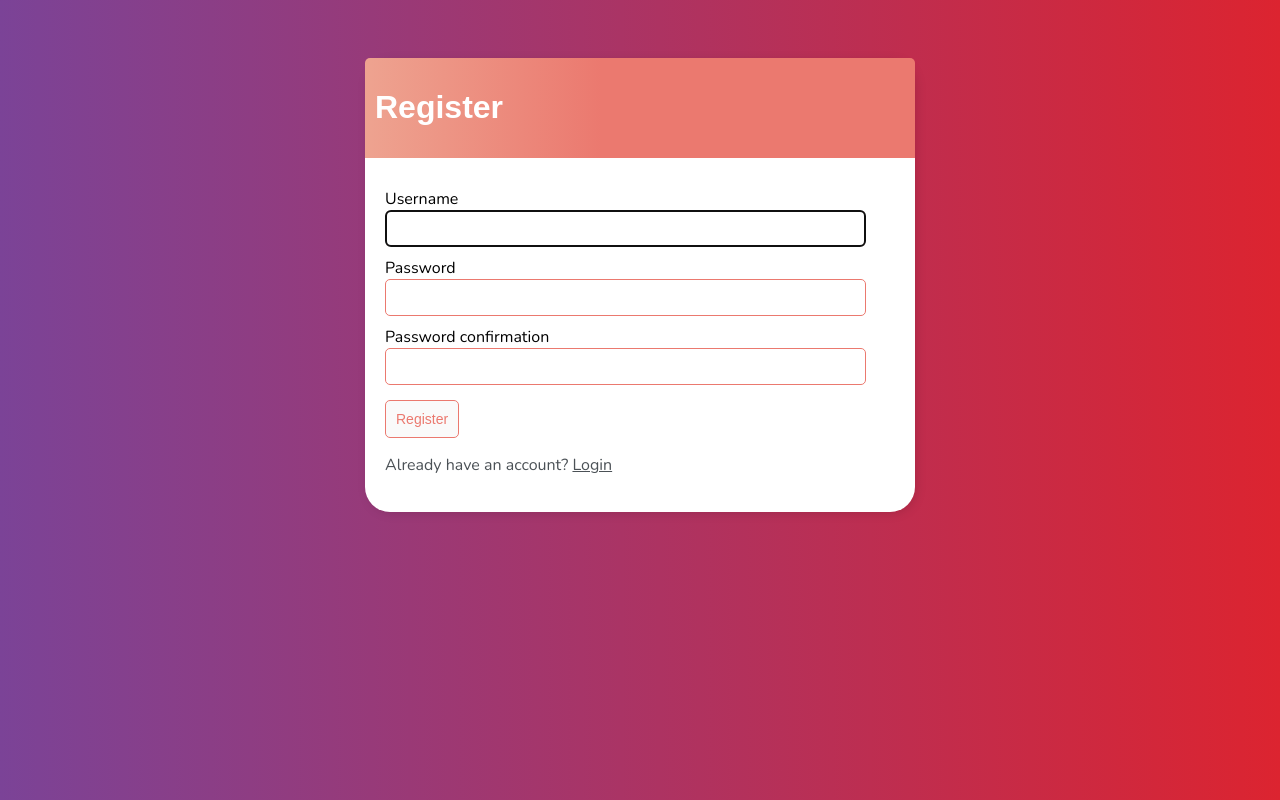
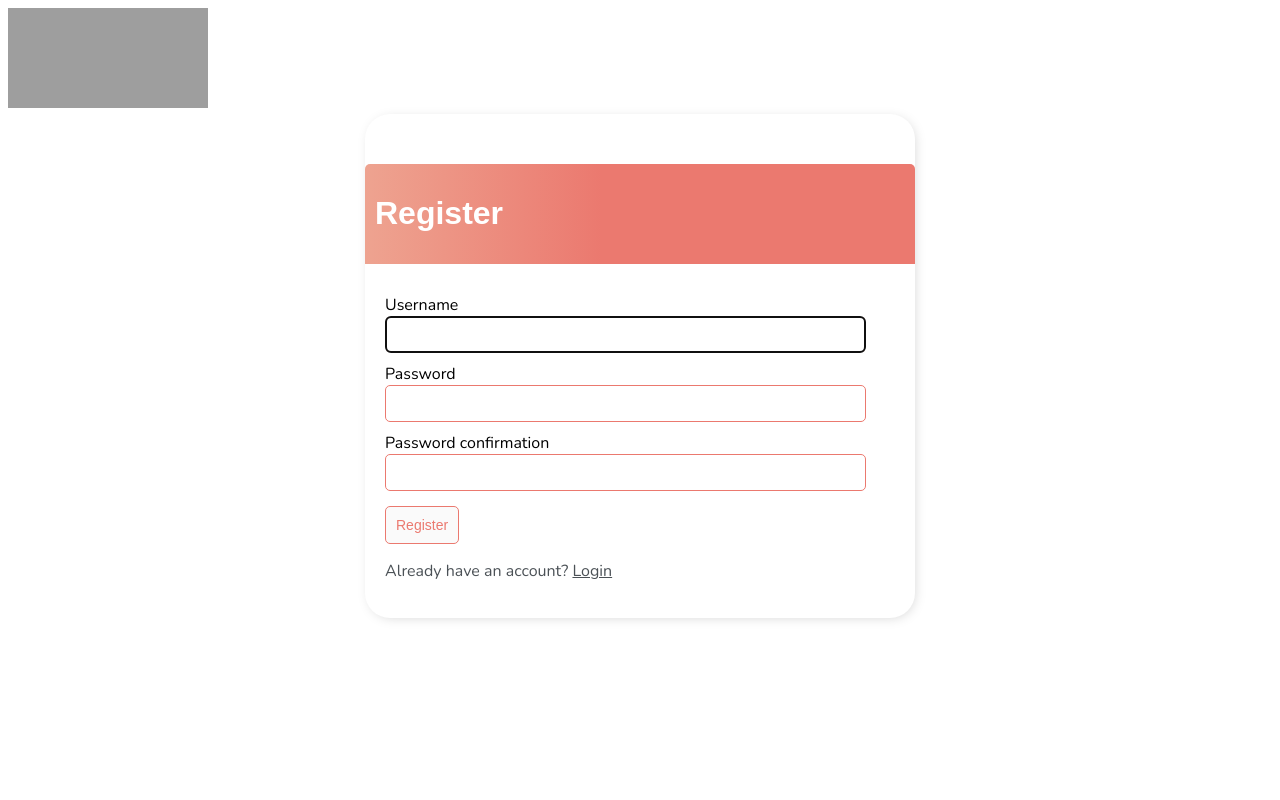
Before and after one commit to atulsharma2000/TODO_Project, a Django app: page /register/ in a window 1280 px wide. Run offline with Django 3.2, Linux system fonts and the light colour scheme; grey boxes are pictures that could not be loaded.

Commit message:
celebal logo

```diff
--- a/todo_list/base/templates/base/main.html
+++ b/todo_list/base/templates/base/main.html
@@ -12,9 +12,9 @@
     <style>
         body{
             /* background-color: #fff; */
-            background: linear-gradient(to right, #7b4397, #dc2430);
+            background: #fff;
             font-family: 'Nunito', sans-serif;
-            padding-top: 50px;
+            /* padding-top: 50px; */
         }
 
         h1,h2,h3,h4,h5,h6{
@@ -32,6 +32,7 @@
             -webkit-box-shadow: 2px 2px 13px -4px rgba(0,0,0,0.21);
             box-shadow: 2px 2px 13px -4px rgba(0,0,0,0.21);
             border-radius: 25px;
+            padding-top: 50px;
         }
         .header-bar{
             display: flex;
@@ -131,11 +132,21 @@
             padding: 20px;
             border-radius: 20px;
         }
+        .navbar {
+    overflow: hidden;
+    background-color: #fff;
+    top: 0;
+    }
+
 
     </style>
 
 </head>
 <body>
+
+    <div class="navbar">
+        <img height="100px" width="200px" src="https://www.celebaltech.com/assets/img/celebal.webp" alt="">
+      </div>
 
     <div class="container">
         {% block content %}
```
Also changed, not shown: todo_list/base/media/img/celebal.jpg (added), todo_list/db.sqlite3.
